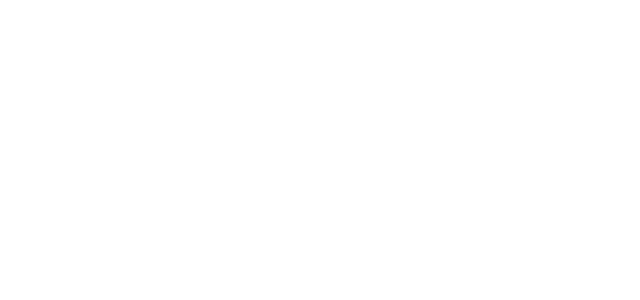
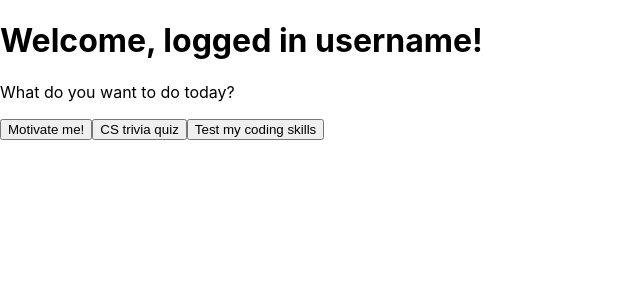
Before and after one commit to timlaurijs/premier, a React (Create React App) app: page /dashboard in a window 1280 px wide. Shown: the top 300 px of the page, without its empty margins (0-640 px from the left). Built offline with nearby package versions, Linux system fonts and the light colour scheme.

Commit message:
made basic dashboard page

```diff
--- a/src/App.js
+++ b/src/App.js
@@ -1,16 +1,18 @@
-import React from "react"
-import { Switch, Route } from "react-router-dom"
+import React from "react";
+import { Switch, Route } from "react-router-dom";
 
-import Homepage from "./pages/Homepage"
+import Homepage from "./pages/Homepage";
+import Dashboard from "./pages/Dashboard";
 
 function App() {
   return (
     <div className="App">
       <Switch>
         <Route exact path="/" component={Homepage} />
+        <Route path="/dashboard" component={Dashboard} />
       </Switch>
     </div>
-  )
+  );
 }
 
-export default App
+export default App;
--- /dev/null
+++ b/src/pages/Dashboard.js
@@ -0,0 +1,13 @@
+import React from "react";
+
+export default function Dashboard() {
+  return (
+    <div>
+      <h1>Welcome, logged in username!</h1>
+      <p>What do you want to do today?</p>
+      <button>Motivate me!</button>
+      <button>CS trivia quiz</button>
+      <button>Test my coding skills</button>
+    </div>
+  );
+}
```
